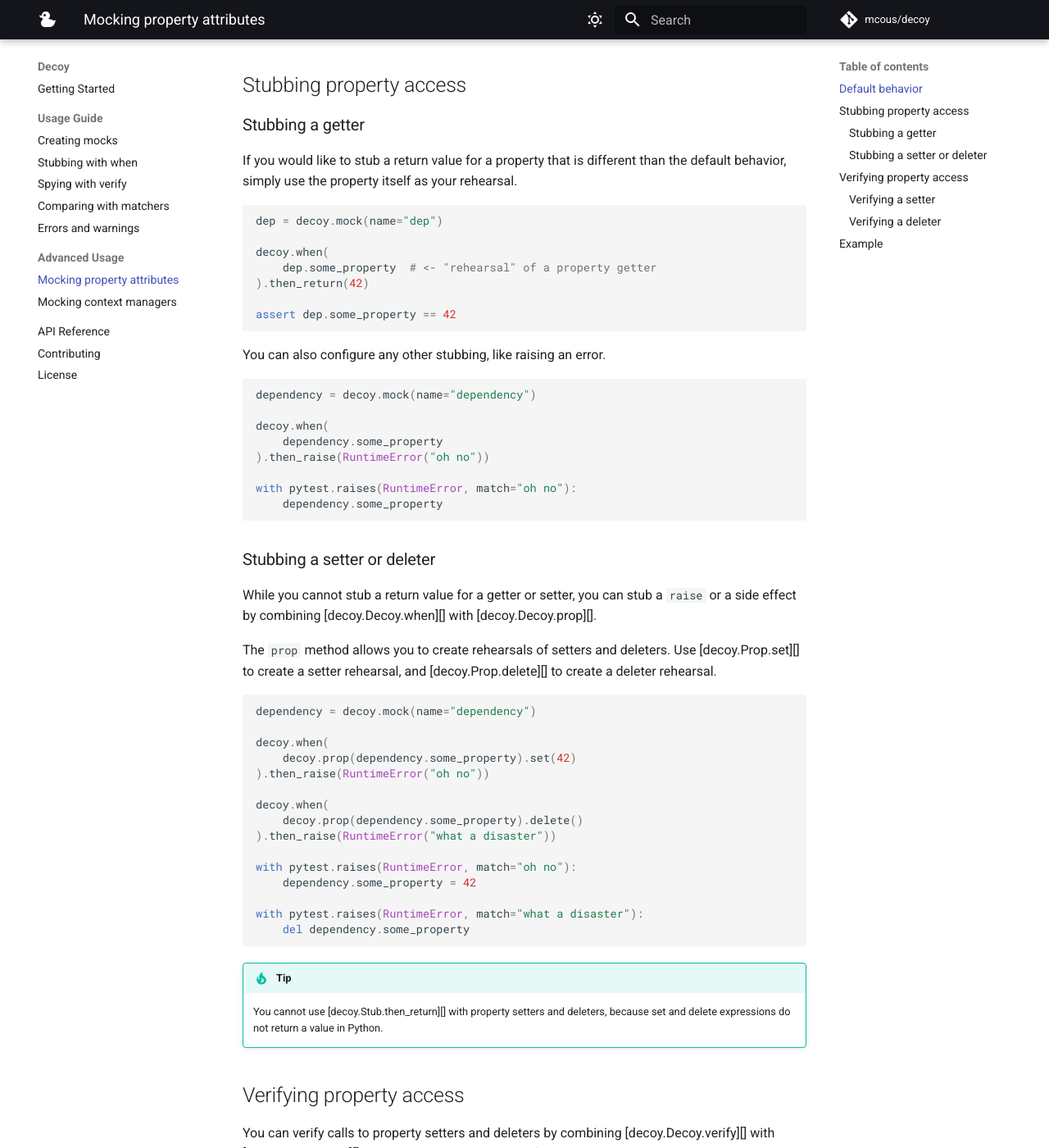
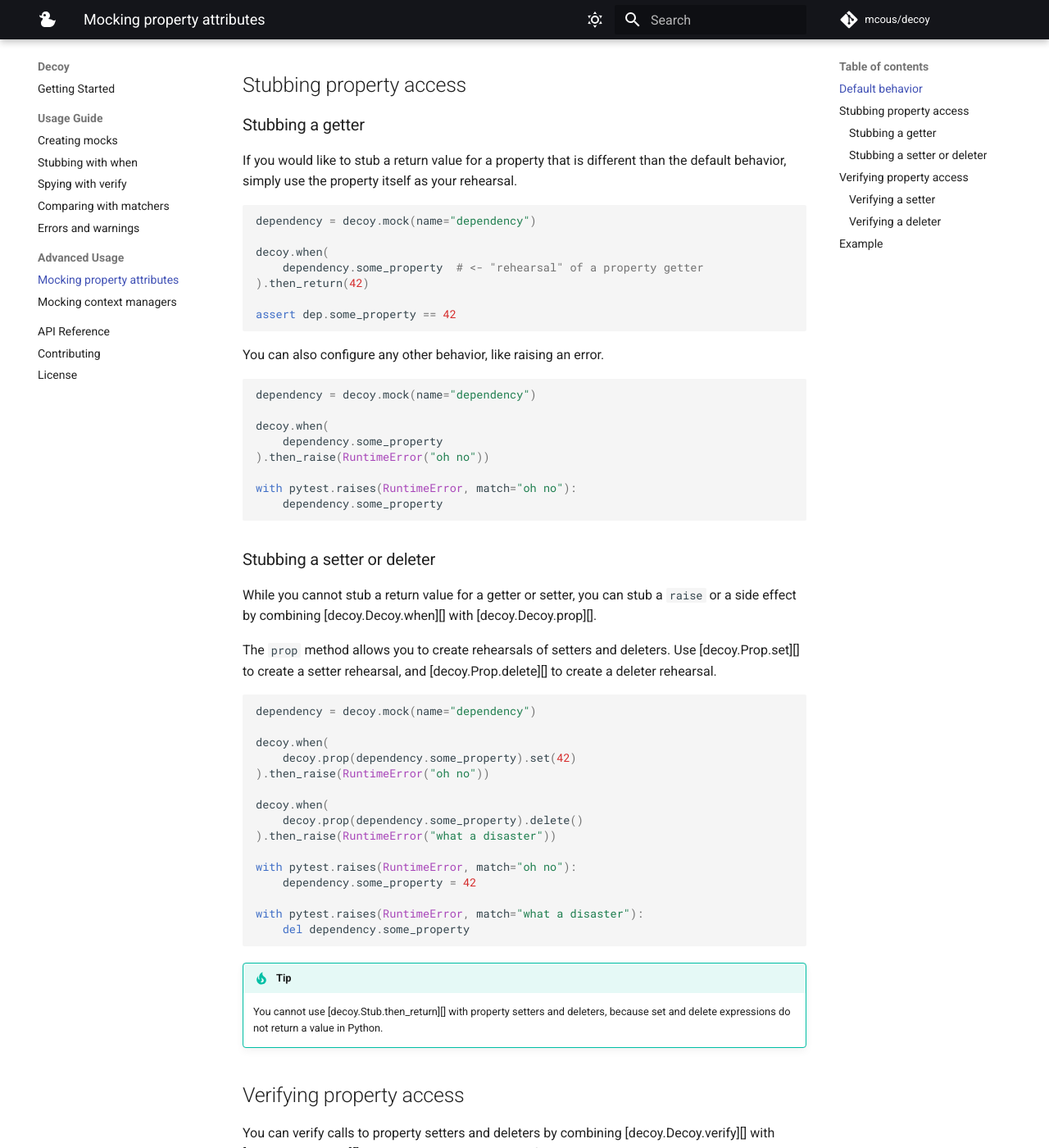
Before and after one commit to mcous/decoy, an MkDocs documentation site: the page built from docs/advanced/properties.md, in a window 1280 px wide and 1400 px high, scrolled down 644 px. Shown: the whole window at 82% size. Built offline with MkDocs 1.6.1 and Material for MkDocs 9.7.7, drawn with Linux system fonts in a browser that asks for light colours; comment, search, counter and statistics services are not loaded; some of the changed text lies outside the part shown.

Commit message:
fixup: typos

````diff
--- a/docs/advanced/properties.md
+++ b/docs/advanced/properties.md
@@ -30,16 +30,16 @@ def test(decoy: Decoy) -> None:
 If you would like to stub a return value for a property that is different than the default behavior, simply use the property itself as your rehearsal.
 
 ```python
-dep = decoy.mock(name="dep")
+dependency = decoy.mock(name="dependency")
 
 decoy.when(
-    dep.some_property  # <- "rehearsal" of a property getter
+    dependency.some_property  # <- "rehearsal" of a property getter
 ).then_return(42)
 
 assert dep.some_property == 42
 ```
 
-You can also configure any other stubbing, like raising an error.
+You can also configure any other behavior, like raising an error.
 
 ```python
 dependency = decoy.mock(name="dependency")
````
Also changed, not shown: other parts of docs/advanced/properties.md (+1 -1 lines), README.md (+1 -1 lines).
